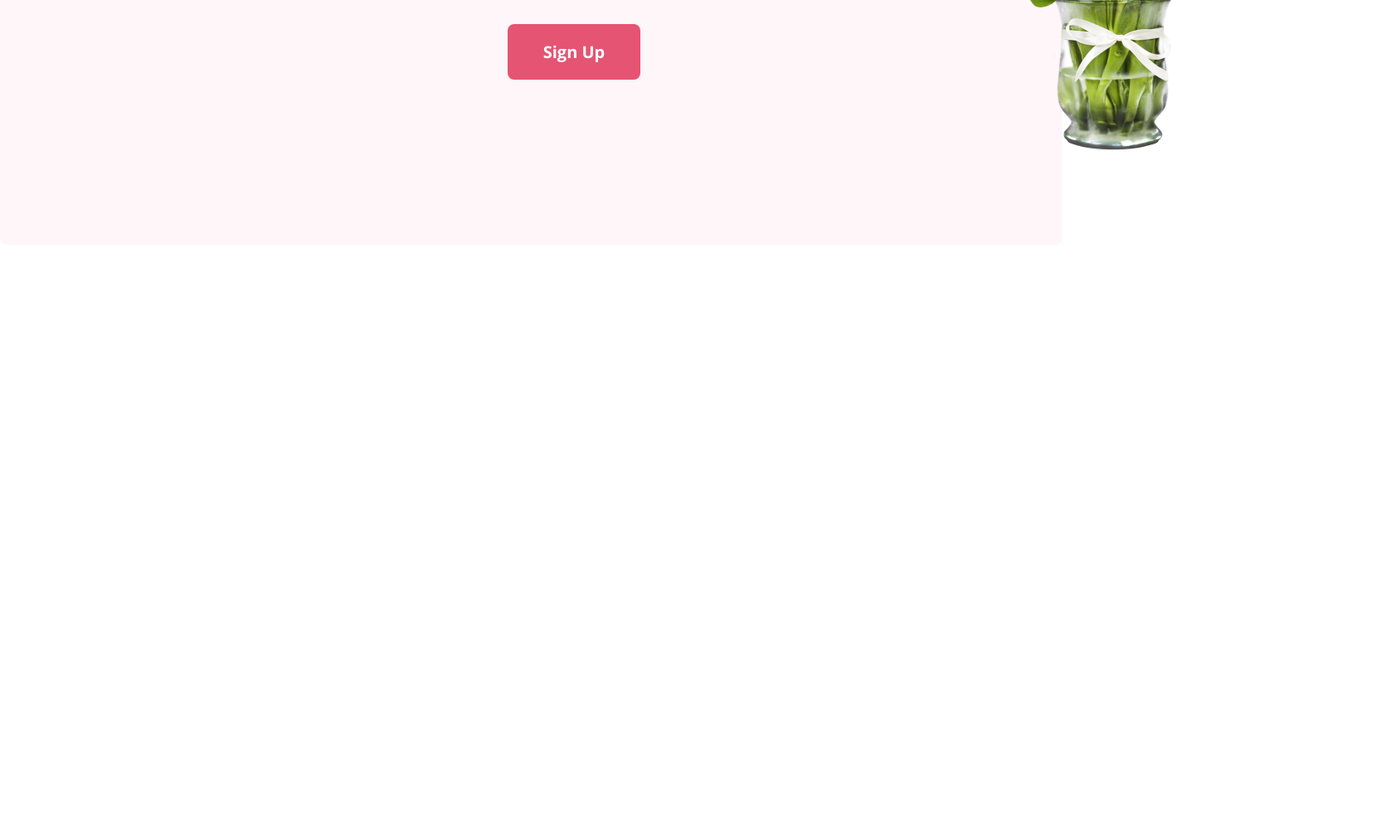
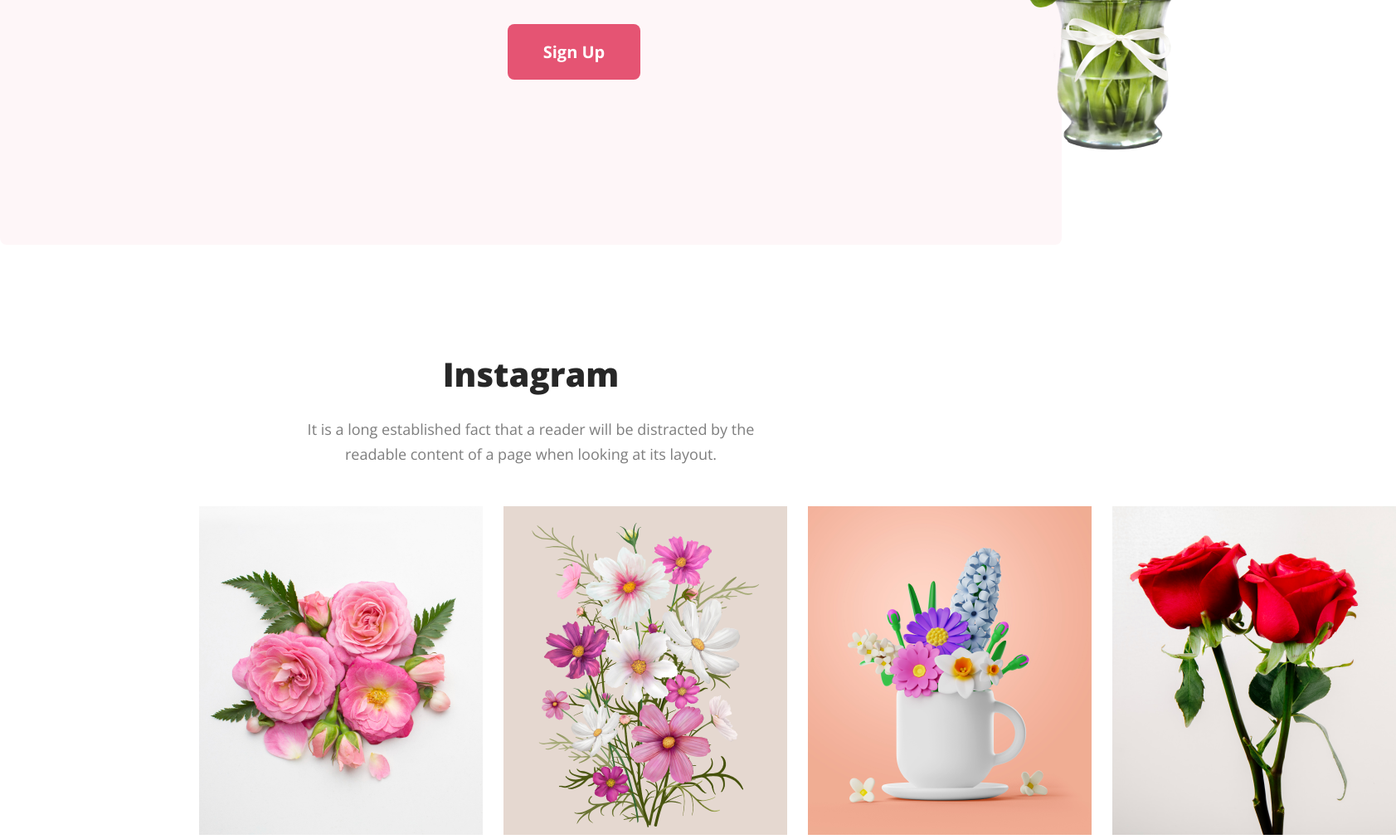
Before and after one commit to Arnab-Gupta11/online-flower-shop, a plain HTML site: page index.html in a window 1280 px wide. Shown: the part 1313-2324 px from the top of the page at 83% size, 1683 px wide, since content can reach past the window. Before the commit the page ends 1608 px from the top, so only its background shows below. Drawn offline with nearby package versions, Linux system fonts and the light colour scheme.

Commit message:
insta section added

```diff
--- a/index.html
+++ b/index.html
@@ -61,6 +61,33 @@
         </div>
       </section>
       <!-- Hot-deal-section end -->
+
+      <!-- instragram section start -->
+      <section class="insta-section common-section">
+        <div class="insta-info">
+          <h3 class="insta-section-title">Instagram</h3>
+          <p class="insta-section-desc">
+            It is a long established fact that a reader will be distracted by
+            the readable content of a page when looking at its layout.
+          </p>
+        </div>
+
+        <div class="insta-card-container">
+          <div class="insta-card-item">
+            <img src="./images/Flower 01.png" alt="" class="insta-card-img" />
+          </div>
+          <div class="insta-card-item">
+            <img src="./images/Rectangle 4.png" alt="" class="insta-card-img" />
+          </div>
+          <div class="insta-card-item">
+            <img src="./images/Rectangle 5.png" alt="" class="insta-card-img" />
+          </div>
+          <div class="insta-card-item">
+            <img src="./images/Rectangle 6.png" alt="" class="insta-card-img" />
+          </div>
+        </div>
+      </section>
+      <!-- instragram section end -->
     </main>
     <footer></footer>
   </body>
--- a/styles/style.css
+++ b/styles/style.css
@@ -19,6 +19,12 @@
 
 #primary-color {
   color: #e55473;
+}
+
+.common-section {
+  margin-left: 240px;
+  margin-right: 240px;
+  margin-top: 128px;
 }
 
 /* banner section  style*/
@@ -86,3 +92,32 @@
   width: 318px;
   height: 420px;
 }
+
+/* instagram section style */
+.insta-info {
+  text-align: center;
+}
+.insta-section-title {
+  color: #272727;
+  font-size: 40px;
+  font-weight: 800;
+}
+.insta-section-desc {
+  color: rgba(39, 39, 39, 0.6);
+  text-align: center;
+  font-size: 18px;
+  font-weight: 400;
+  line-height: 30px;
+  width: 594px;
+  margin: auto;
+  margin-top: 24px;
+}
+.insta-card-container {
+  display: flex;
+  gap: 25px;
+  margin-top: 48px;
+}
+.insta-card-img {
+  width: 342px;
+  height: 396px;
+}
```
